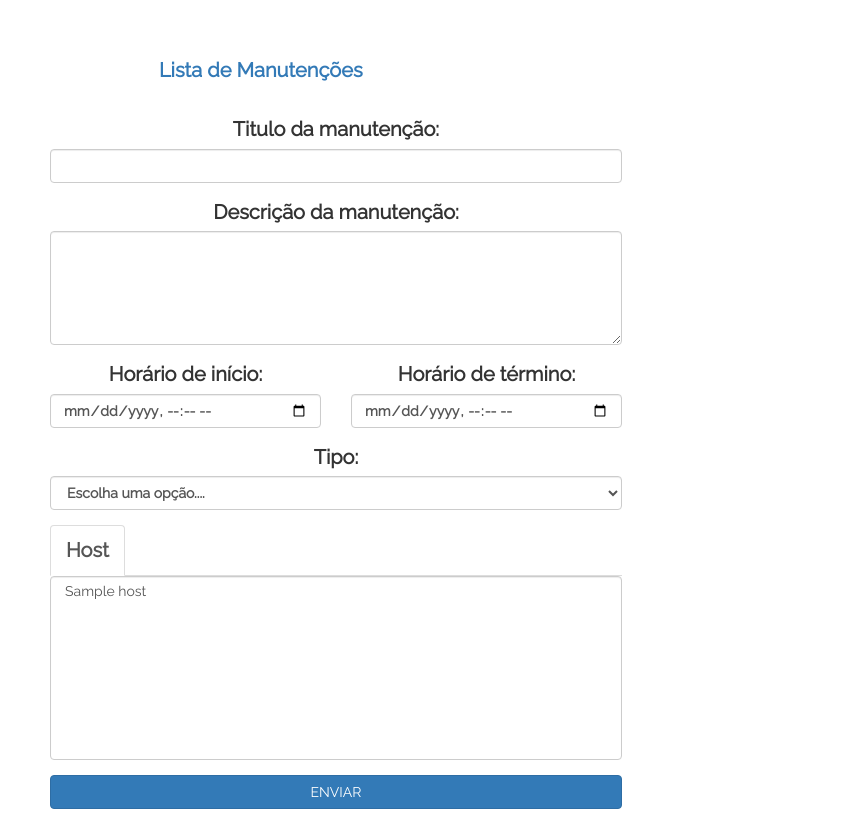
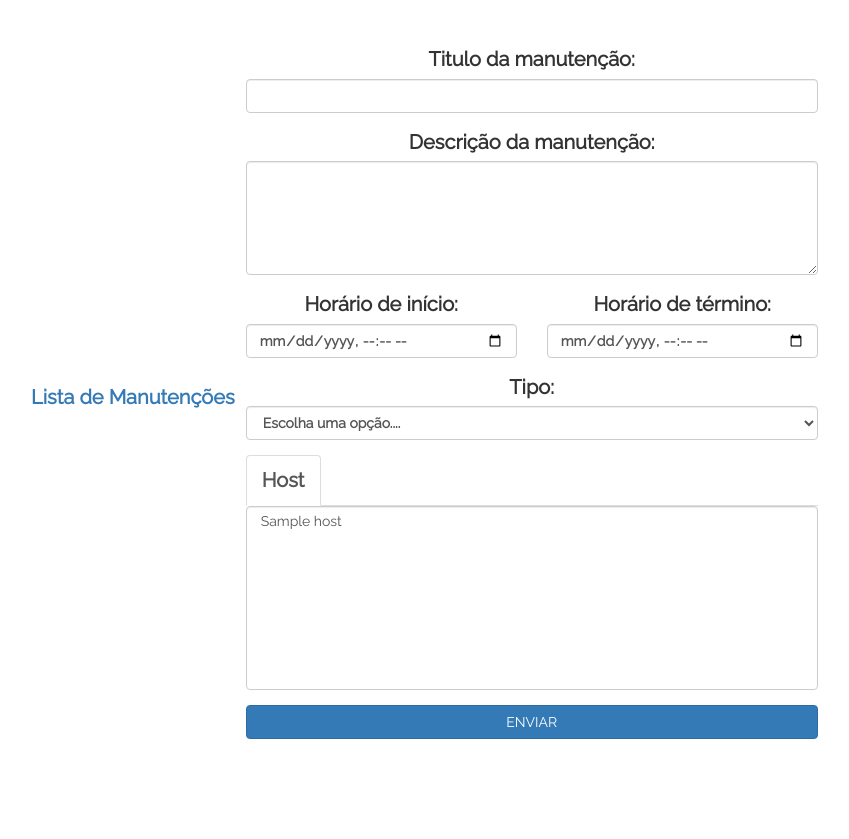
Before and after one commit to diegodrf/host-maintenance, a Flask app: template templates/maintenance.html in a window 1280 px wide. Shown: the part 80-919 px from the top of the page, without its empty margins (272-1121 px from the left). After the commit the page ends 819 px from the top, so only its background shows below. Run offline with Flask 2, Linux system fonts and the light colour scheme; the template is opened without the code that fills it: most values are stand-ins (such as "Sample title", 1, 10 or a date in 2020); some libraries are stand-ins or nearby versions; some web fonts are replaced.

Commit message:
Corrigindo o posicionamento da opção "Listar Manutenções".

```diff
--- a/templates/maintenance.html
+++ b/templates/maintenance.html
@@ -1,11 +1,11 @@
 {% extends "base.html" %}
 {% block content %}
  <div class="row formmanutencao">
-    <div class="col-md-6">
-           <nav class="navbar navbar-light" style="background-color:white">
-               <a class="espacamento" href="{{ url_for('maintenance_list') }}">Lista de Manutenções</a>
-           </nav>
-          </div>
+     <div class="row">
+                            <nav class="navbar navbar-light" style="background-color:white">
+                                <a class="espacamento text-left" href="{{ url_for('maintenance_list') }}">Lista de Manutenções</a>
+                            </nav>
+                        </div>
             <div class="col-md-8 form-group">
                 <form method="POST" action="{{ url_for('maintenanceToZabbix') }}">
                     <div class="row">
```
